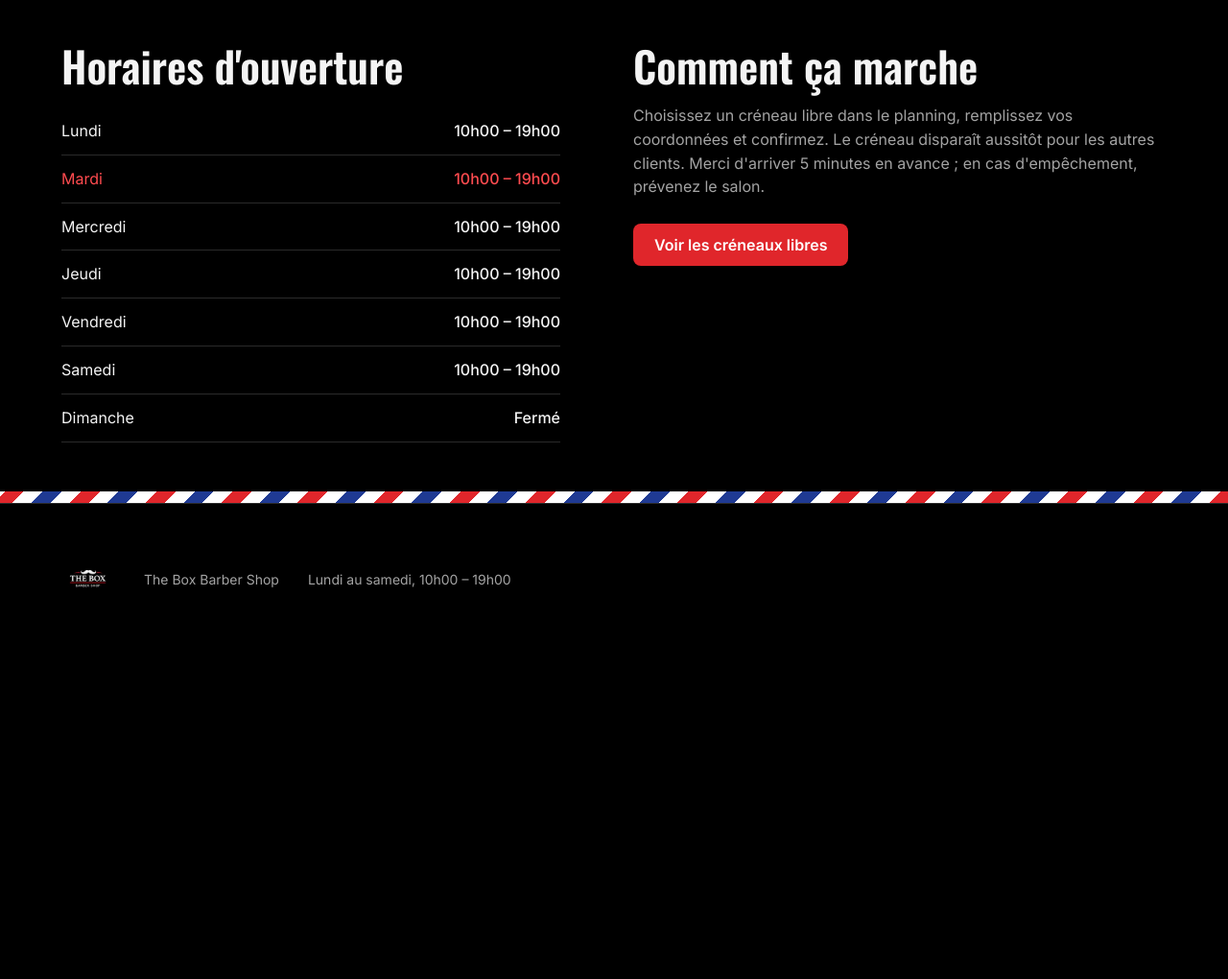
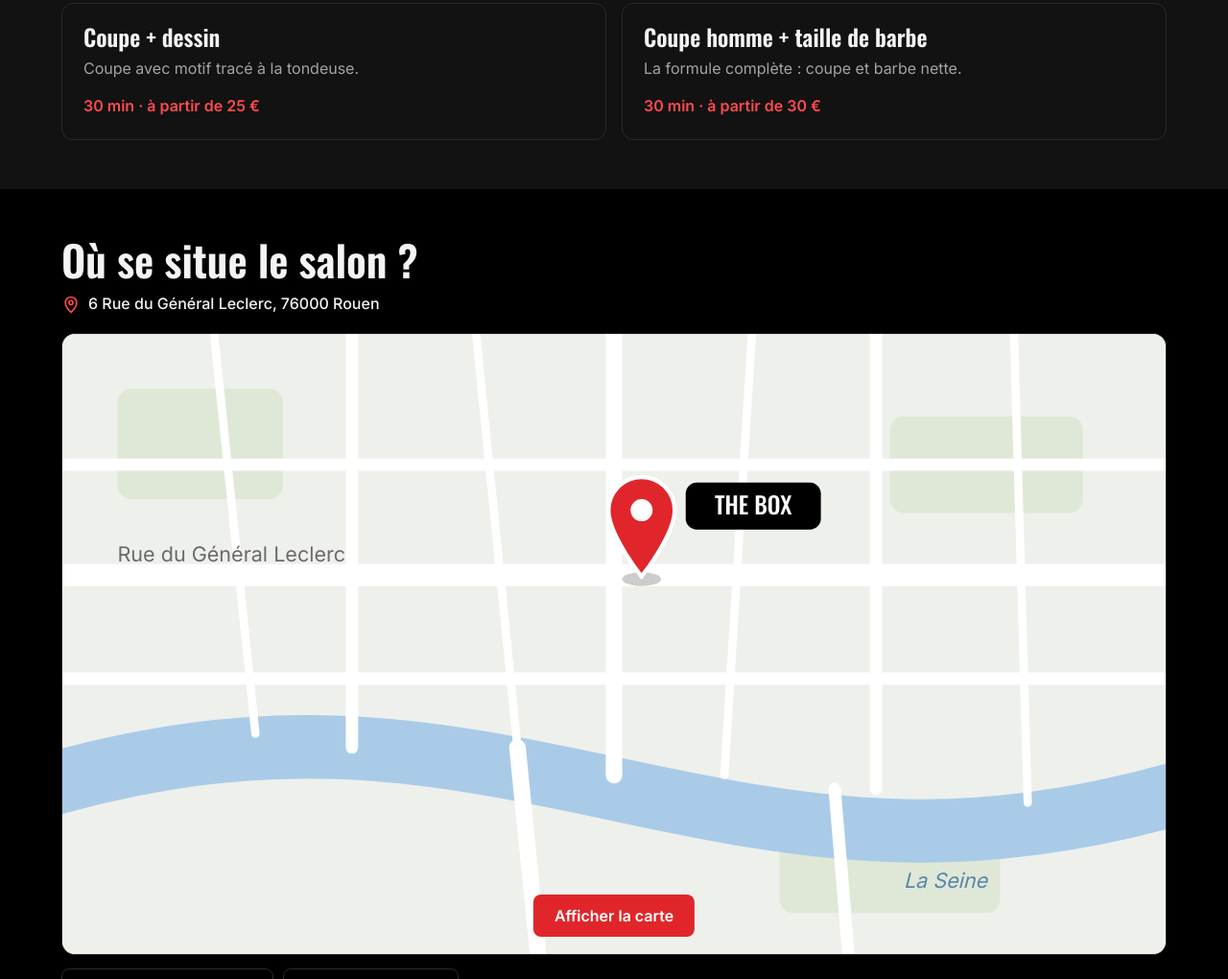
Before and after one commit to demo332/thebox, a plain HTML site: page index.html in a window 1280 px wide. Shown: the part 1780-2800 px from the top of the page at 96% size. Before the commit the page ends 2463 px from the top, so only its background shows below. Drawn offline with nearby package versions, Linux system fonts and the light colour scheme.

Commit message:
Update index.html

```diff
--- a/index.html
+++ b/index.html
@@ -56,6 +56,11 @@ nav a.l:hover{color:var(--ink)}
 .card{background:var(--panel);border:1px solid var(--line);border-radius:12px;padding:22px}
 .card h3{font-size:24px}.card p{color:var(--mute);margin:8px 0 0}
 .card .dur{display:inline-block;margin-top:14px;color:var(--red2);font-weight:600;white-space:nowrap}
+.map{position:relative;border-radius:14px;overflow:hidden;border:1px solid var(--line);margin-top:18px;background:#eef0ec;aspect-ratio:16/9;min-height:240px}
+.map svg{position:absolute;inset:0;width:100%;height:100%}
+.map .go{position:absolute;left:50%;bottom:18px;transform:translateX(-50%);white-space:nowrap}
+.addr{display:flex;align-items:center;gap:8px;margin-top:10px;font-weight:500}
+.links{display:flex;flex-wrap:wrap;gap:10px;margin-top:14px}
 .hours{width:100%;max-width:520px;border-collapse:collapse;margin-top:20px}
 .hours td{padding:12px 0;border-bottom:1px solid var(--line)}
 .hours td+td{text-align:right;white-space:nowrap;font-weight:500}
@@ -88,6 +93,7 @@ input,select{width:100%;min-height:44px;font:16px Inter,sans-serif;padding:8px 1
   <a class="brand" href="#top">The Box</a>
   <a class="l" href="#reserver">Réserver</a>
   <a class="l" href="#prestations">Prestations</a>
+  <a class="l" href="#salon">Accès</a>
   <a class="l" href="#horaires">Horaires</a>
   <a class="btn" href="#reserver">Prendre RDV</a>
 </nav></header>
@@ -100,7 +106,7 @@ input,select{width:100%;min-height:44px;font:16px Inter,sans-serif;padding:8px 1
     <div>
       <h1>Réservez votre créneau chez The Box</h1>
       <p>Coupe, barbe ou les deux : choisissez un horaire libre ci-dessous, indiquez votre prénom et votre téléphone, c'est réservé.</p>
-      <div class="facts"><span><b>Lun – Sam</b> 10h00 – 19h00</span><span><b>Dimanche</b> fermé</span><span><b>Créneaux</b> de 30 min</span></div>
+      <div class="facts"><span><b>Lun – Sam</b> 8h00 – 20h00</span><span><b>Dimanche</b> fermé</span><span><b>Créneaux</b> de 30 min</span></div>
     </div>
   </div>
   <div class="planner" style="margin-top:28px">
@@ -126,6 +132,37 @@ input,select{width:100%;min-height:44px;font:16px Inter,sans-serif;padding:8px 1
   <div class="cards" id="cards"></div>
 </div></section>
 
+<section class="band" id="salon"><div class="wrap">
+  <h2>Où se situe le salon ?</h2>
+  <div class="addr"><svg width="20" height="20" viewBox="0 0 24 24" fill="none" stroke="var(--red2)" stroke-width="2" aria-hidden="true"><path d="M12 22s7-6.2 7-12a7 7 0 1 0-14 0c0 5.8 7 12 7 12z"/><circle cx="12" cy="10" r="2.5"/></svg>6 Rue du Général Leclerc, 76000 Rouen</div>
+  <div class="map">
+    <svg viewBox="0 0 800 450" preserveAspectRatio="xMidYMid slice" role="img" aria-label="Plan du quartier : le salon est rue du Général Leclerc, au nord de la Seine">
+      <rect width="800" height="450" fill="#eef0ec"/>
+      <g fill="#dfe8d6"><rect x="40" y="40" width="120" height="80" rx="10"/><rect x="600" y="60" width="140" height="70" rx="10"/><rect x="520" y="360" width="160" height="60" rx="10"/></g>
+      <path d="M-20 330 C 150 280, 260 300, 400 330 S 650 380, 820 330" stroke="#a9cbe8" stroke-width="46" fill="none"/>
+      <g stroke="#fff" stroke-linecap="round" fill="none">
+        <path d="M0 175 H800" stroke-width="16"/>
+        <path d="M0 95 H800" stroke-width="9"/><path d="M0 250 H800" stroke-width="9"/>
+        <path d="M210 0 V300" stroke-width="9"/><path d="M400 0 V320" stroke-width="12"/><path d="M590 0 V330" stroke-width="9"/>
+        <path d="M300 0 L330 300" stroke-width="6"/><path d="M500 0 L480 320" stroke-width="6"/><path d="M110 0 L140 290" stroke-width="6"/><path d="M690 0 L700 340" stroke-width="6"/>
+        <path d="M330 300 L345 450" stroke-width="12"/><path d="M560 330 L570 450" stroke-width="9"/>
+      </g>
+      <text x="40" y="165" font-family="Inter,sans-serif" font-size="15" fill="#6b6b6b">Rue du Général Leclerc</text>
+      <text x="610" y="402" font-family="Inter,sans-serif" font-size="15" fill="#5a86ad" font-style="italic">La Seine</text>
+      <ellipse cx="420" cy="178" rx="14" ry="5" fill="#000" opacity=".2"/>
+      <path d="M420 176 C 420 176, 396 146, 396 128 a24 24 0 1 1 48 0 C 444 146, 420 176, 420 176z" fill="#e0262b" stroke="#fff" stroke-width="3"/>
+      <circle cx="420" cy="128" r="8" fill="#fff"/>
+      <rect x="452" y="108" width="98" height="34" rx="8" fill="#000"/>
+      <text x="501" y="131" text-anchor="middle" font-family="Oswald,sans-serif" font-size="17" fill="#fff">THE BOX</text>
+    </svg>
+    <a class="btn go" href="https://www.google.com/maps/search/?api=1&amp;query=6%20Rue%20du%20G%C3%A9n%C3%A9ral%20Leclerc%2076000%20Rouen" target="_blank" rel="noopener">Afficher la carte</a>
+  </div>
+  <div class="links">
+    <a class="btn ghost" href="https://www.google.com/maps/dir/?api=1&amp;destination=6%20Rue%20du%20G%C3%A9n%C3%A9ral%20Leclerc%2076000%20Rouen" target="_blank" rel="noopener">Itinéraire Google Maps</a>
+    <a class="btn ghost" href="https://waze.com/ul?q=6%20Rue%20du%20G%C3%A9n%C3%A9ral%20Leclerc%2076000%20Rouen&amp;navigate=yes" target="_blank" rel="noopener">Ouvrir dans Waze</a>
+  </div>
+</div></section>
+
 <section class="band" id="horaires"><div class="wrap split">
   <div>
     <h2>Horaires d'ouverture</h2>
@@ -143,7 +180,8 @@ input,select{width:100%;min-height:44px;font:16px Inter,sans-serif;padding:8px 1
 <footer class="band"><div class="wrap">
   <img src="logo.png" alt="" width="56" height="56">
   <span>The Box Barber Shop</span>
-  <span>Lundi au samedi, 10h00 – 19h00</span>
+  <span>6 Rue du Général Leclerc, 76000 Rouen</span>
+  <span>Lundi au samedi, 8h00 – 20h00</span>
 </div></footer>
 
 <dialog id="dlg"><form class="dlg" id="form" method="dialog">
@@ -172,13 +210,11 @@ input,select{width:100%;min-height:44px;font:16px Inter,sans-serif;padding:8px 1
 const DAYS=['dimanche','lundi','mardi','mercredi','jeudi','vendredi','samedi'];
 const MONTHS=['janv.','févr.','mars','avr.','mai','juin','juil.','août','sept.','oct.','nov.','déc.'];
 const SERVICES=[
-  {n:'Coupe homme',d:'Shampoing, coupe aux ciseaux ou à la tondeuse, coiffage.',t:'30 min'},
-  {n:'Taille de barbe',d:'Contours nets, traçage au rasoir, soin pour la barbe.',t:'30 min'},
-  {n:'Coupe + barbe',d:'La formule complète pour ressortir impeccable.',t:'30 min'},
-  {n:'Coupe enfant',d:'Pour les moins de 12 ans.',t:'30 min'}
+  {n:'Coupe + dessin',d:'Coupe avec motif tracé à la tondeuse.',t:'30 min',p:'à partir de 25 €'},
+  {n:'Coupe homme + taille de barbe',d:'La formule complète : coupe et barbe nette.',t:'30 min',p:'à partir de 30 €'}
 ];
 const OPEN=d=>d.getDay()!==0;
-const SLOTS=[];for(let h=10;h<19;h++){SLOTS.push(String(h).padStart(2,'0')+':00',String(h).padStart(2,'0')+':30')}
+const SLOTS=[];for(let h=8;h<20;h++){SLOTS.push(String(h).padStart(2,'0')+':00',String(h).padStart(2,'0')+':30')}
 const $=id=>document.getElementById(id);
 const esc=s=>String(s??'').replace(/[&<>"']/g,c=>({'&':'&amp;','<':'&lt;','>':'&gt;','"':'&quot;',"'":'&#39;'}[c]));
 const iso=d=>d.getFullYear()+'-'+String(d.getMonth()+1).padStart(2,'0')+'-'+String(d.getDate()).padStart(2,'0');
@@ -218,10 +254,10 @@ $('prev').onclick=()=>{if(week>0){week--;render()}};
 $('next').onclick=()=>{if(week<7){week++;render()}};
 document.addEventListener('keydown',e=>{if($('dlg').open)return;if(e.key==='ArrowLeft'&&week>0){week--;render()}if(e.key==='ArrowRight'&&week<7){week++;render()}});
 
-$('cards').innerHTML=SERVICES.map(s=>'<div class="card"><h3>'+s.n+'</h3><p>'+s.d+'</p><span class="dur">'+s.t+'</span></div>').join('');
+$('cards').innerHTML=SERVICES.map(s=>'<div class="card"><h3>'+s.n+'</h3><p>'+s.d+'</p><span class="dur">'+s.t+' · '+s.p+'</span></div>').join('');
 $('fserv').innerHTML=SERVICES.map(s=>'<option>'+s.n+'</option>').join('');
 const order=[1,2,3,4,5,6,0];
-$('hours').innerHTML=order.map(i=>'<tr'+(today.getDay()===i?' class="today"':'')+'><td>'+DAYS[i][0].toUpperCase()+DAYS[i].slice(1)+'</td><td>'+(i===0?'Fermé':'10h00 – 19h00')+'</td></tr>').join('');
+$('hours').innerHTML=order.map(i=>'<tr'+(today.getDay()===i?' class="today"':'')+'><td>'+DAYS[i][0].toUpperCase()+DAYS[i].slice(1)+'</td><td>'+(i===0?'Fermé':'08h00 – 20h00')+'</td></tr>').join('');
 
 $('grid').addEventListener('click',e=>{
   const b=e.target.closest('.s:not(.taken)');if(!b)return;
```
